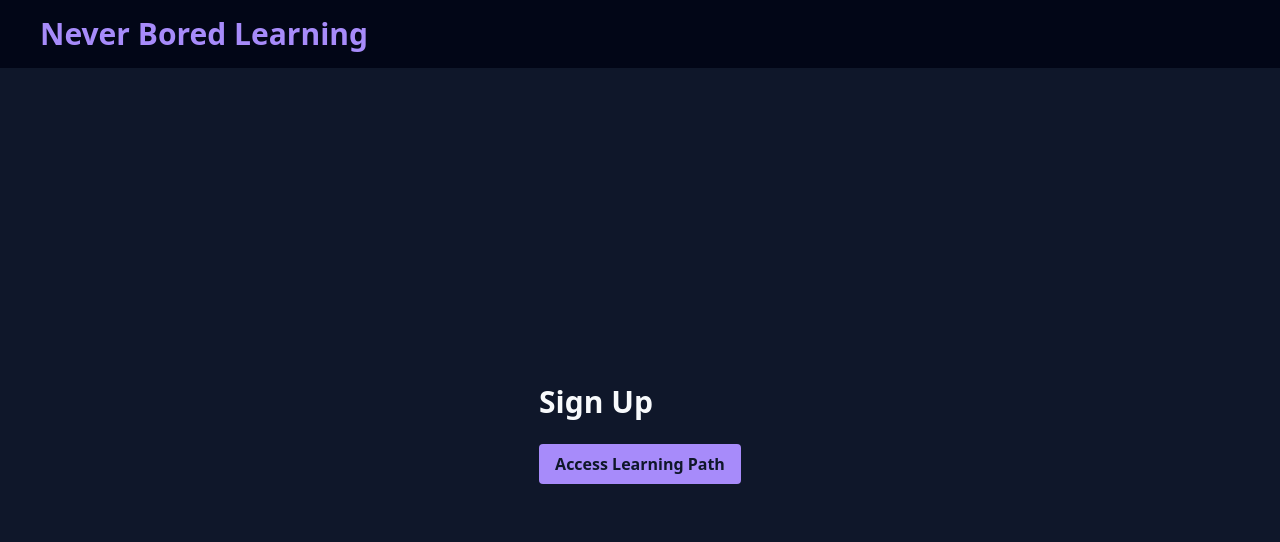
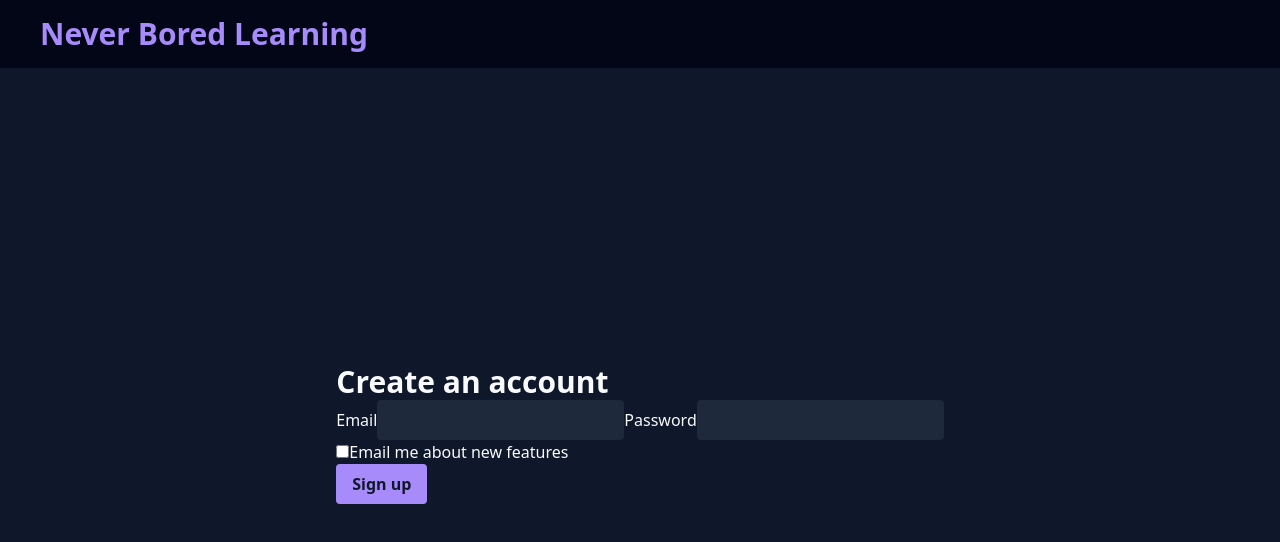
Before and after one commit to lcarvajal/never-bored-learning, a React (Vite) app: page /sign-up in a window 1280 px wide. Shown: the top 542 px of the page. Built offline with nearby package versions, Linux system fonts and the light colour scheme; no server answers.

Commit message:
Add inputs and form for sign up page

```diff
--- a/src/pages/SignUpPage.tsx
+++ b/src/pages/SignUpPage.tsx
@@ -7,10 +7,36 @@ export default function SignUpPage() {
     navigate('/learning-overview');
   }
   return (
-    <div className="sign-up">
-      <h1>Sign Up</h1>
-      <br></br>
-      <button className="button-primary" onClick={handleSignUp}>Access Learning Path</button>
-    </div>
+    <form className="flex flex-col gap-2 w-full md:w-1/2 lg:w-1/3">
+      <h1 className="text-3xl mb-6">Create an account</h1>
+      <label htmlFor="email">Email</label>
+      <input
+        type="text"
+        id="email"
+        name="email"
+      />
+      <label htmlFor="password">Password</label>
+      <input
+        type="text"
+        id="password"
+        name="password"
+      />
+      <div className="my-3">
+        <input
+          type="checkbox"
+          id="subscribe"
+          name="subscribe"
+          className="w-4 h-4 mr-2"
+        />
+        <label htmlFor="subscribe" className="">Email me about new features</label>
+      </div>
+      <button
+        className="button-primary"
+        type="button"
+        onClick={handleSignUp}
+      >
+        Sign up
+      </button>
+    </form>
   )
 }
```
